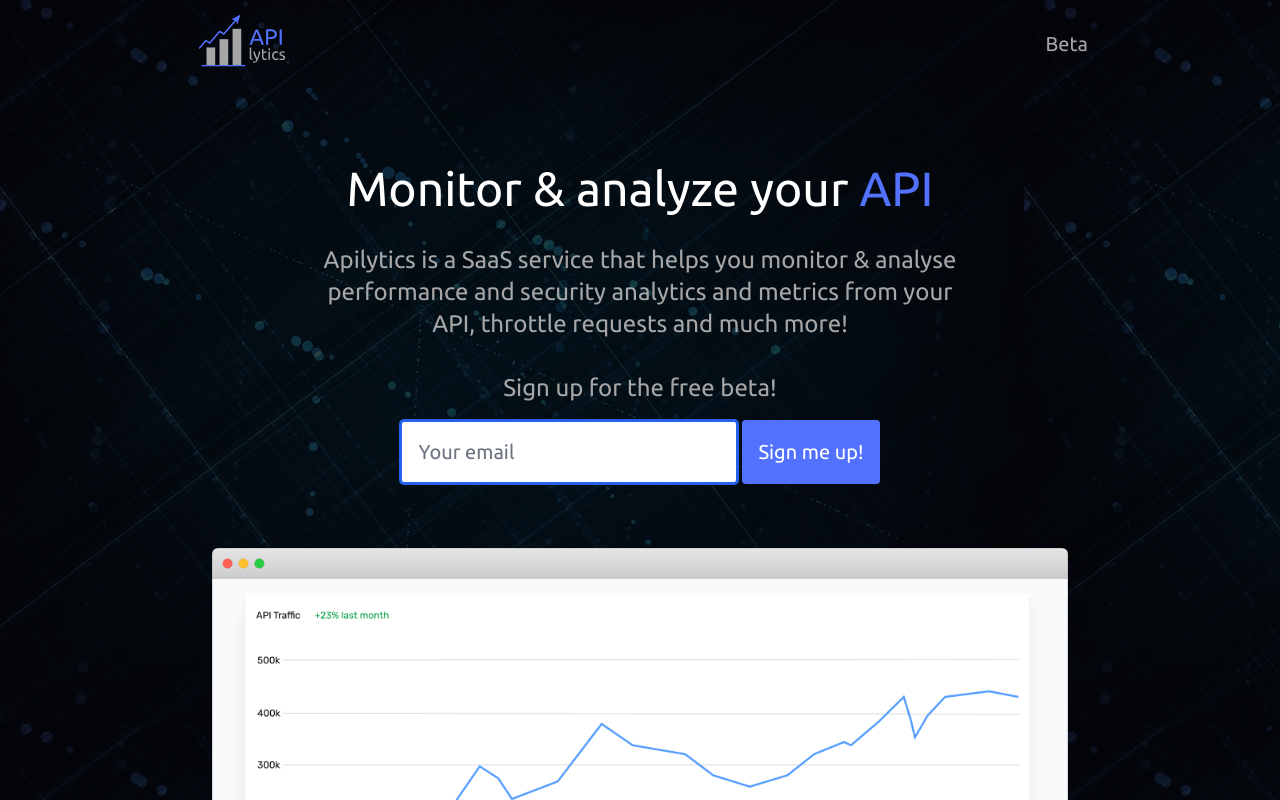
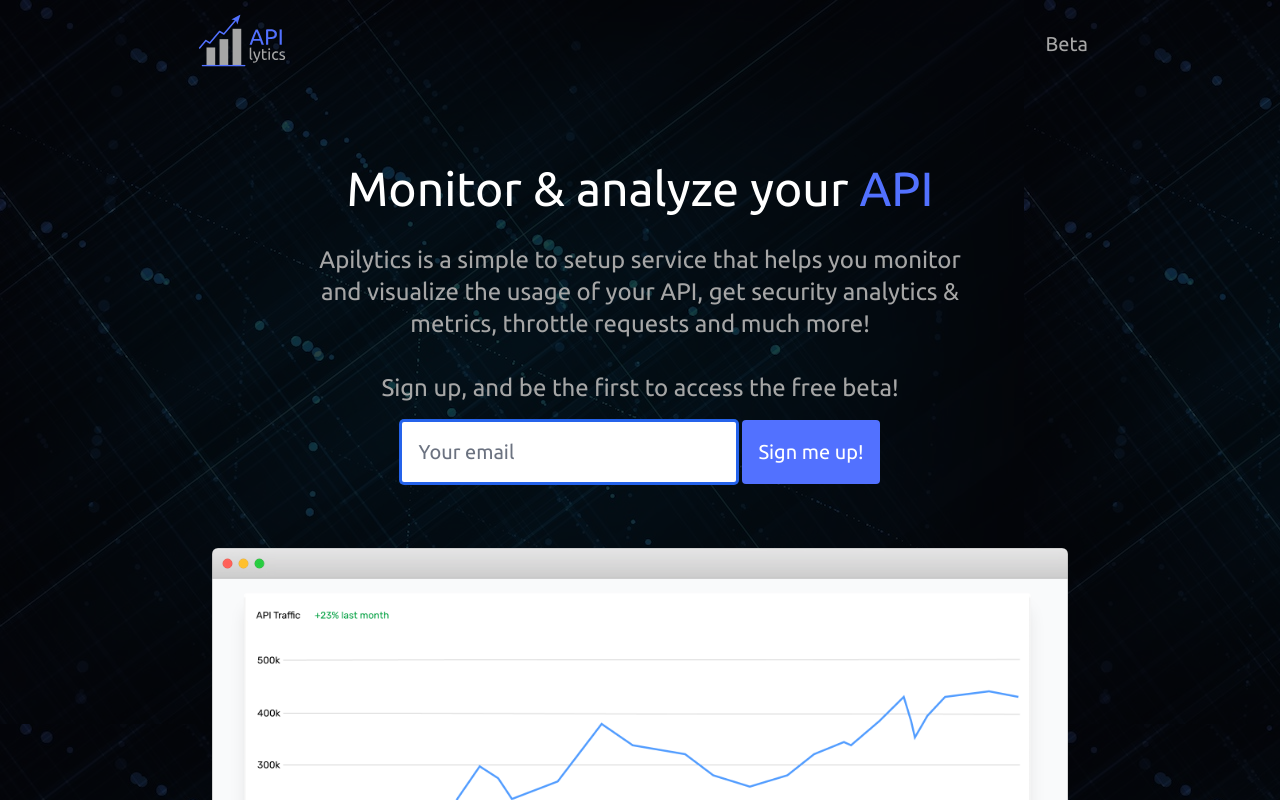
Before and after one commit to apilytics/apilytics, a Next.js app: page / in a window 1280 px wide. Shown: the top 800 px of the page. Built offline with nearby package versions, Linux system fonts and the light colour scheme.

Commit message:
Improve blurb and sign up's call to action text

```diff
--- a/src/pages/index.tsx
+++ b/src/pages/index.tsx
@@ -59,7 +59,7 @@ const Home: NextPage = () => {
       <div className="mt-8 animate-fade-in-top animation-delay-400">
         <form onSubmit={handleSubmit} className="flex flex-col items-center">
           <label htmlFor="email" className="text-2xl mb-2 text-secondary">
-            Sign up for the free beta!
+            Sign up, and be the first to access the free beta!
           </label>
           <div className="mt-2 flex flex-col sm:flex-row">
             <input
--- a/src/utils/constants.ts
+++ b/src/utils/constants.ts
@@ -1,7 +1,7 @@
 export const TITLE = 'Monitor & analyze your API';
 
 export const DESCRIPTION =
-  'Apilytics is a SaaS service that helps you monitor & analyse performance and security analytics and metrics from your API, throttle requests and much more!';
+  'Apilytics is a simple to setup service that helps you monitor and visualize the usage of your API, get security analytics & metrics, throttle requests and much more!';
 
 export const FRAMEWORKS_DATA = [
   {
```
